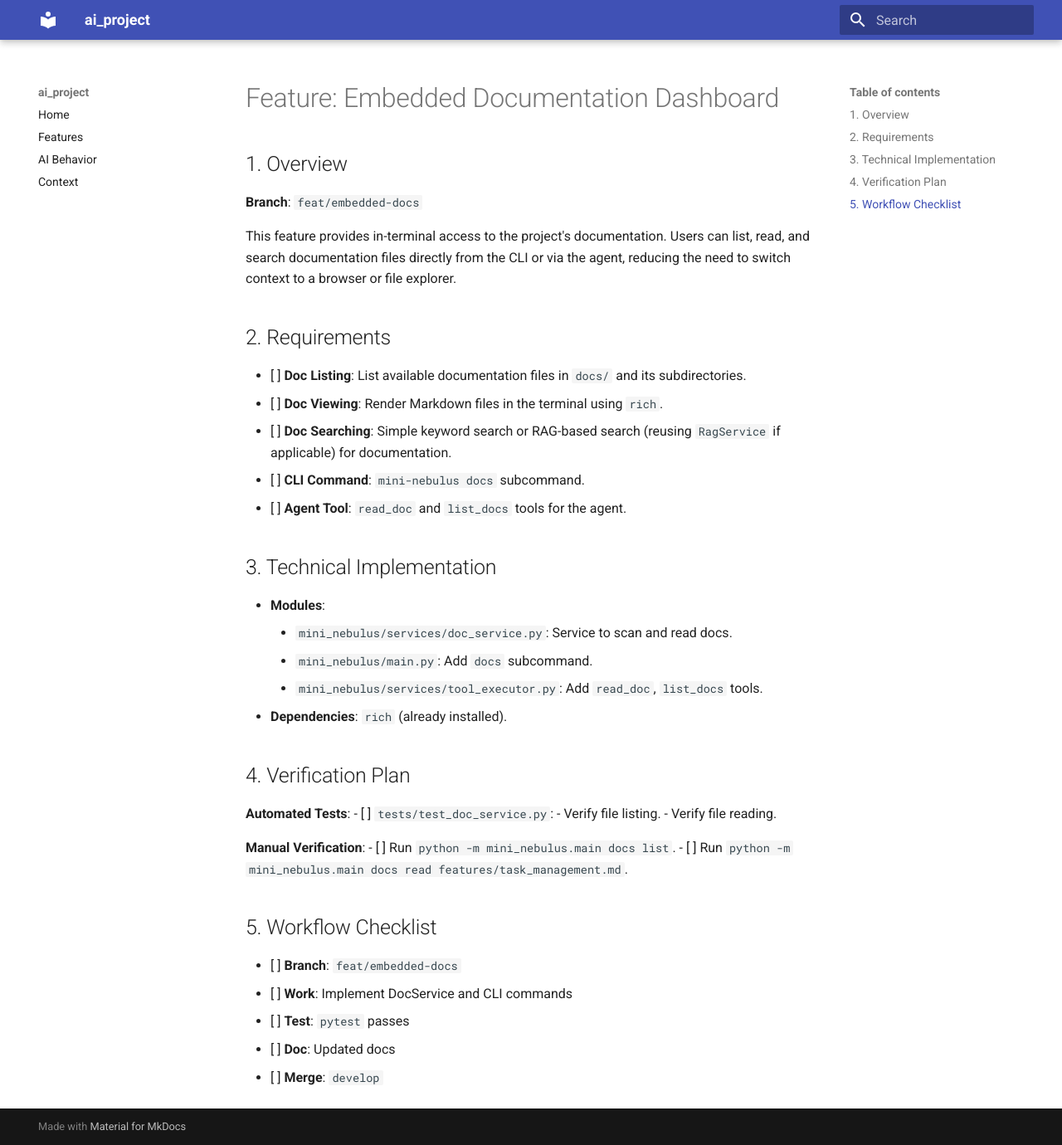
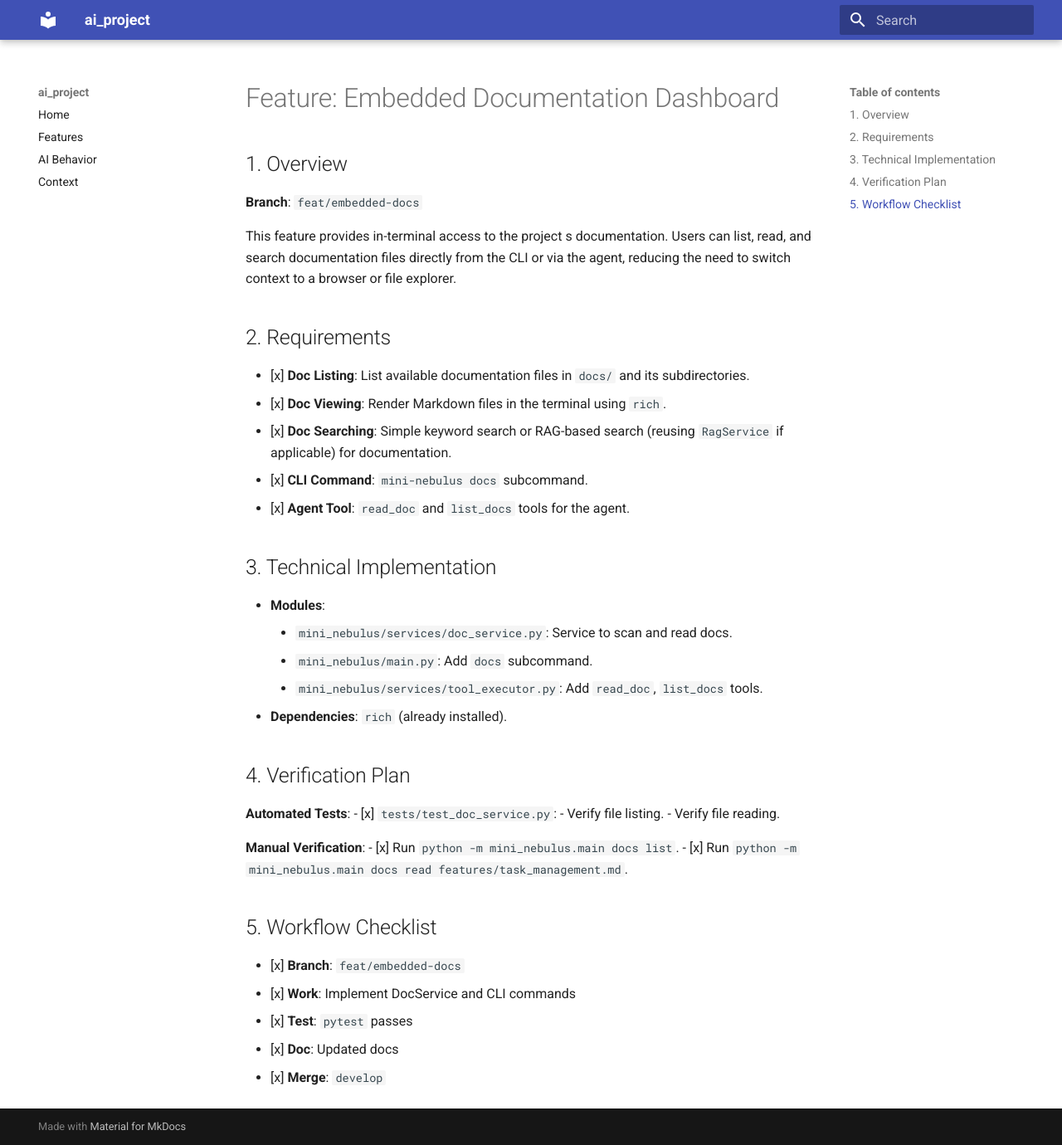
Before and after one commit to jlwestsr/nebulus-atom, an MkDocs documentation site: the page built from docs/features/embedded_documentation.md, in a window 1280 px wide and 1380 px high. Shown: the whole window at 83% size. Built offline with MkDocs 1.6.1 and Material for MkDocs 9.7.7, drawn with Linux system fonts in a browser that asks for light colours.

```diff
--- a/docs/features/embedded_documentation.md
+++ b/docs/features/embedded_documentation.md
@@ -3,14 +3,14 @@
 ## 1. Overview
 **Branch**: `feat/embedded-docs`
 
-This feature provides in-terminal access to the project's documentation. Users can list, read, and search documentation files directly from the CLI or via the agent, reducing the need to switch context to a browser or file explorer.
+This feature provides in-terminal access to the project s documentation. Users can list, read, and search documentation files directly from the CLI or via the agent, reducing the need to switch context to a browser or file explorer.
 
 ## 2. Requirements
-- [ ] **Doc Listing**: List available documentation files in `docs/` and its subdirectories.
-- [ ] **Doc Viewing**: Render Markdown files in the terminal using `rich`.
-- [ ] **Doc Searching**: Simple keyword search or RAG-based search (reusing `RagService` if applicable) for documentation.
-- [ ] **CLI Command**: `mini-nebulus docs` subcommand.
-- [ ] **Agent Tool**: `read_doc` and `list_docs` tools for the agent.
+- [x] **Doc Listing**: List available documentation files in `docs/` and its subdirectories.
+- [x] **Doc Viewing**: Render Markdown files in the terminal using `rich`.
+- [x] **Doc Searching**: Simple keyword search or RAG-based search (reusing `RagService` if applicable) for documentation.
+- [x] **CLI Command**: `mini-nebulus docs` subcommand.
+- [x] **Agent Tool**: `read_doc` and `list_docs` tools for the agent.
 
 ## 3. Technical Implementation
 - **Modules**:
@@ -21,17 +21,17 @@ This feature provides in-terminal access to the project's documentation. Users c
 
 ## 4. Verification Plan
 **Automated Tests**:
-- [ ] `tests/test_doc_service.py`:
+- [x] `tests/test_doc_service.py`:
     - Verify file listing.
     - Verify file reading.
 
 **Manual Verification**:
-- [ ] Run `python -m mini_nebulus.main docs list`.
-- [ ] Run `python -m mini_nebulus.main docs read features/task_management.md`.
+- [x] Run `python -m mini_nebulus.main docs list`.
+- [x] Run `python -m mini_nebulus.main docs read features/task_management.md`.
 
 ## 5. Workflow Checklist
-- [ ] **Branch**: `feat/embedded-docs`
-- [ ] **Work**: Implement DocService and CLI commands
-- [ ] **Test**: `pytest` passes
-- [ ] **Doc**: Updated docs
-- [ ] **Merge**: `develop`
+- [x] **Branch**: `feat/embedded-docs`
+- [x] **Work**: Implement DocService and CLI commands
+- [x] **Test**: `pytest` passes
+- [x] **Doc**: Updated docs
+- [x] **Merge**: `develop`
```
